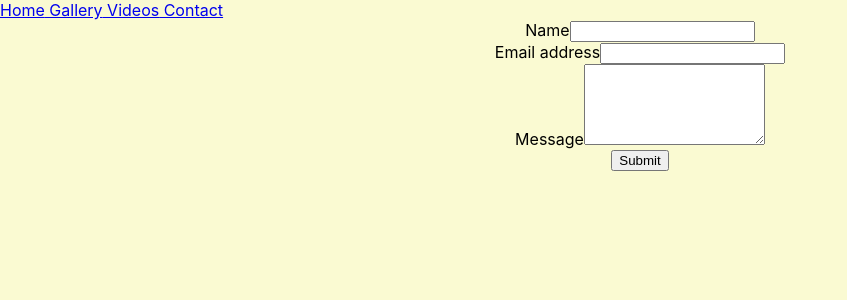
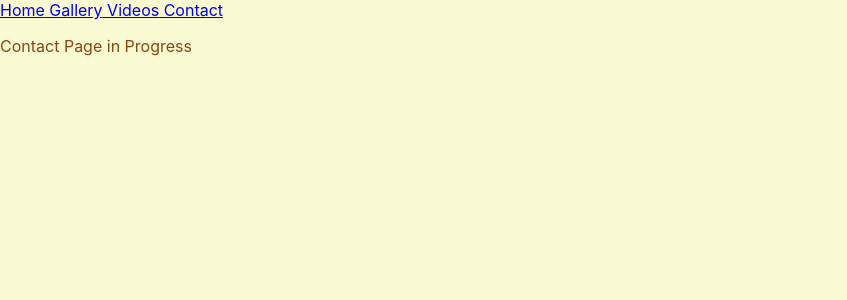
Before and after one commit to nathanok/nathanok.github.io, a React (Create React App) app: page /Contact in a window 1280 px wide. Shown: the top 300 px of the page, without its empty margins (0-847 px from the left). Built offline with nearby package versions, Linux system fonts and the light colour scheme.

Commit message:
remaking contact page

```diff
--- a/src/components/Contact.js
+++ b/src/components/Contact.js
@@ -1,73 +1,35 @@
 import React from "react";
-import "../css/Contact.css";
+//import "../css/Contact.css";
 import axios from 'axios';
 
 
 class Contact extends React.Component{
 
+
     constructor(props) {
-	super(props);
+        super(props)
         this.state = {
             name: '',
             email: '',
-  	message: ''
+            message: '',
+            disabled: false,
+            emailSent: null,
+
         }
-  }
-
-  handleSubmit(e){
-    e.preventDefault();
-    axios({
-      method: "POST",
-      url:"http://localhost:3002/send",
-      data:  this.state
-    }).then((response)=>{
-      if (response.data.status === 'success'){
-        alert("Message Sent.");
-        this.resetForm()
-      }else if(response.data.status === 'fail'){
-        alert("Message failed to send.")
-      }
-    })
-  }
-
-  resetForm(){
-
-     this.setState({name: '', email: '', message: ''})
     }
 
     render() {
         return(
-  	<div className="App">
-  	<form id="contact-form" onSubmit={this.handleSubmit.bind(this)} method="POST">
-  	<div className="form-group">
-      	<label htmlFor="name">Name</label>
-      	<input type="text" className="form-control" id="name" value={this.state.name} onChange={this.onNameChange.bind(this)} />
-  	</div>
-  	<div className="form-group">
-      	<label htmlFor="exampleInputEmail1">Email address</label>
-      	<input type="email" className="form-control" id="email" aria-describedby="emailHelp" value={this.state.email} onChange={this.onEmailChange.bind(this)} />
-  	</div>
-  	<div className="form-group">
-      	<label htmlFor="message">Message</label>
-      	<textarea className="form-control" rows="5" id="message" value={this.state.message} onChange={this.onMessageChange.bind(this)} />
-  	</div>
-  	<button type="submit" className="btn btn-primary">Submit</button>
-  	</form>
-  	</div>
+        <p> Contact Page in Progress</p>
+
         );
+
     }
 
-  onNameChange(event) {
-	this.setState({name: event.target.value})
+
+
   }
 
-  onEmailChange(event) {
-	this.setState({email: event.target.value})
-  }
 
-  onMessageChange(event) {
-	this.setState({message: event.target.value})
-  }
-}
 
 export default Contact;
```
Lines whose indentation alone changed are shown as unchanged.
